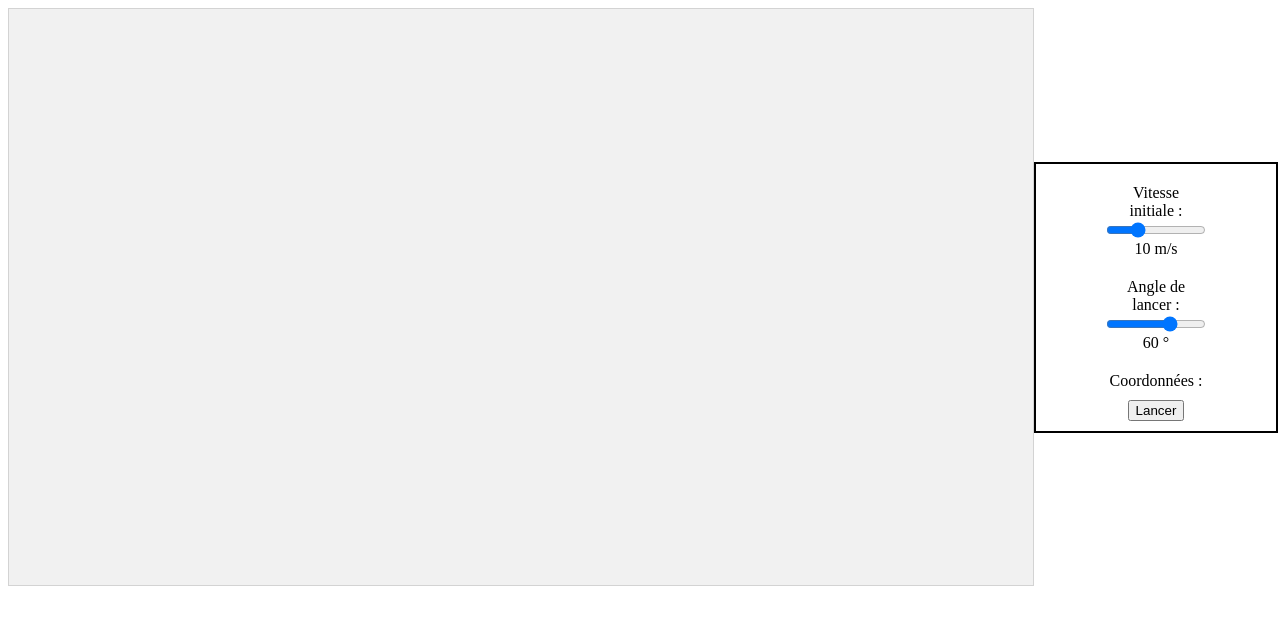
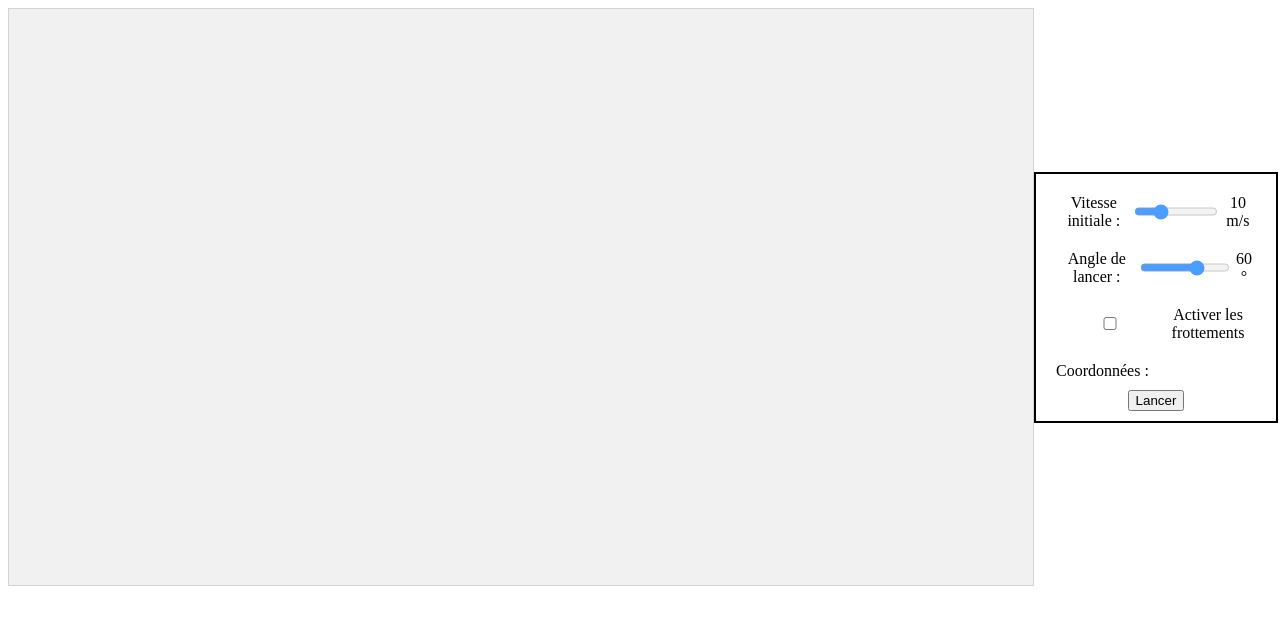
Before and after one commit to HugoNeveux/Physics, a plain HTML site: page Gravity_field/index.html in a window 1280 px wide. Drawn offline with Linux system fonts and the light colour scheme.

Commit message:
Slider changes

```diff
--- a/Gravity_field/gravite.js
+++ b/Gravity_field/gravite.js
@@ -14,7 +14,6 @@ function deg2rad(deg) {
 function startGame() {	// Game initialisation
 	myGameArea.start();
 	myGamePiece = new component(30, 30, "red", 0, 576-30);	// Red square creation
-	updateValues();
 }
 
 function reset() {
--- a/Gravity_field/index.html
+++ b/Gravity_field/index.html
@@ -15,15 +15,19 @@
 			<form>
 				<p>
 					<label for="initial_speed">Vitesse initiale :</label>
-					<input id="initial_speed" type="range" min="0" max="35" value="10" onchange="updateValues();" />
+					<input id="initial_speed" class="slider" type="range" min="0" max="35" value="10" />
 					<span id="initial_speed_value"></span>
 				</p>
 				<p>
 					<label for="initial_angle">Angle de lancer :</label>
-					<input id="initial_angle" type="range" min="0" max="90" value="60" onchange="updateValues();" />
+					<input id="initial_angle" class="slider" type="range" min="0" max="90" value="60" />
 					<span id="initial_angle_value"></span>
 				</p>
 
+				<p class="frictions">
+				<input type="checkbox" name="frictions"><label for="fictions">Activer les frottements</label>
+
+				</p>
 			</form>
 			<p id="coord">Coordonnées : </p>
 			<button onclick="start=true;reset();">Lancer</button>
--- a/Gravity_field/style.css
+++ b/Gravity_field/style.css
@@ -18,7 +18,7 @@ body {
 	text-align: center;
 	display: flex;
 	margin: auto;
-	flex-direction: column;
+	flex-direction: row;
 	align-items: center;
 	padding: 10px;
 }
@@ -40,3 +40,40 @@ body {
 	margin: auto;
 	width: 200px;
 }
+
+.frictions{
+	display: flex;
+	flex-direction: row;
+}
+
+/* slider */
+
+.slider {
+	width: 100%;
+	height: 15px;
+	background: #d3d3d3;
+	outline: none;
+	opacity: 0.7;
+	transition: opacity .2s;
+	border-radius: 15px;
+}
+
+.slider:hover {
+	opacity: 1;
+}
+
+.slider::-webkit-slider-thumb {
+  -webkit-appearance: none;
+  appearance: none;
+  width: 15px;
+  height: 15px;
+  background: #4CAF50;
+  cursor: pointer;
+}
+
+.slider::-moz-range-thumb {
+  width: 15px;
+  height: 15px;
+  background: #4CAF50;
+  cursor: pointer;
+}
```
